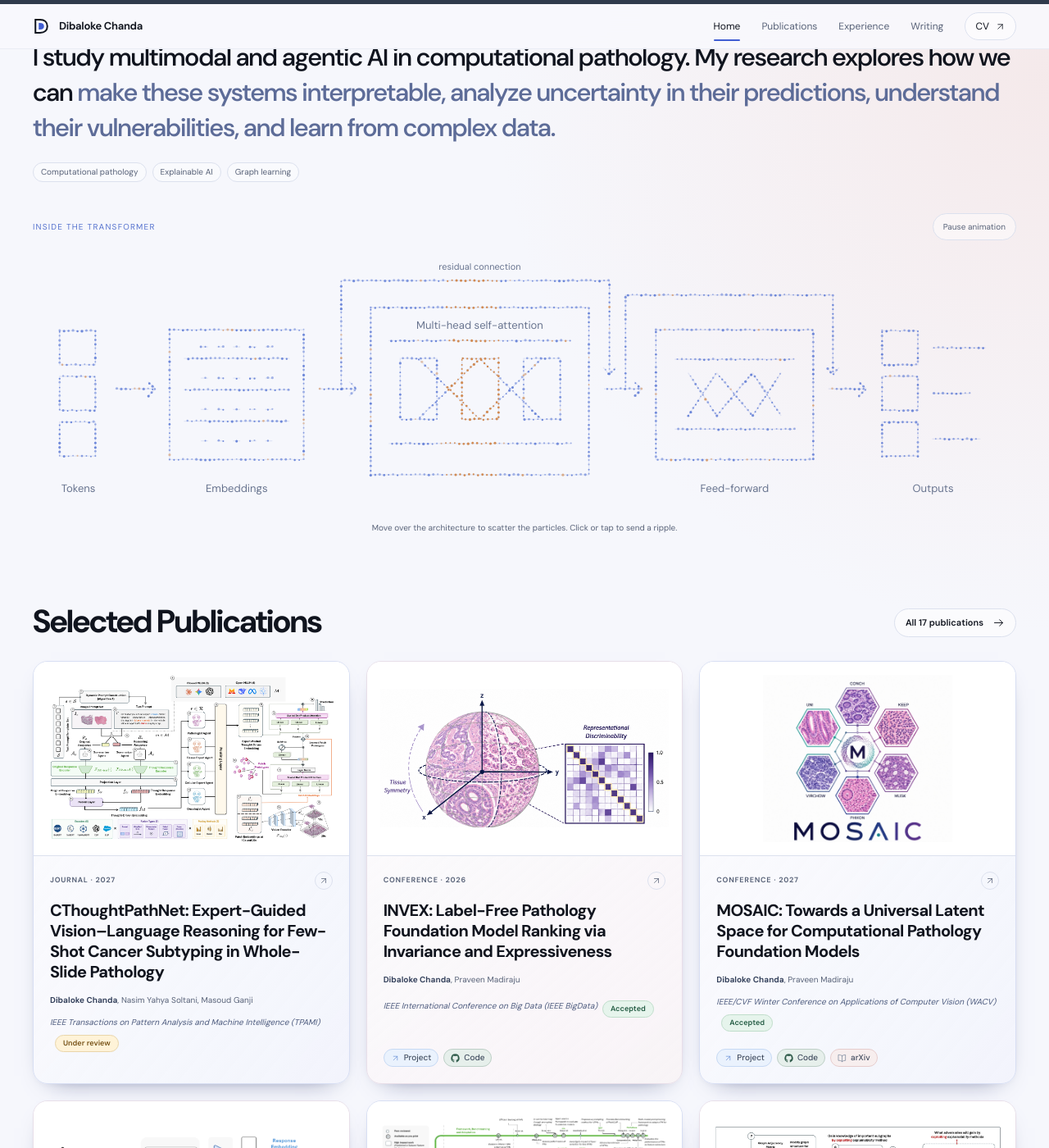
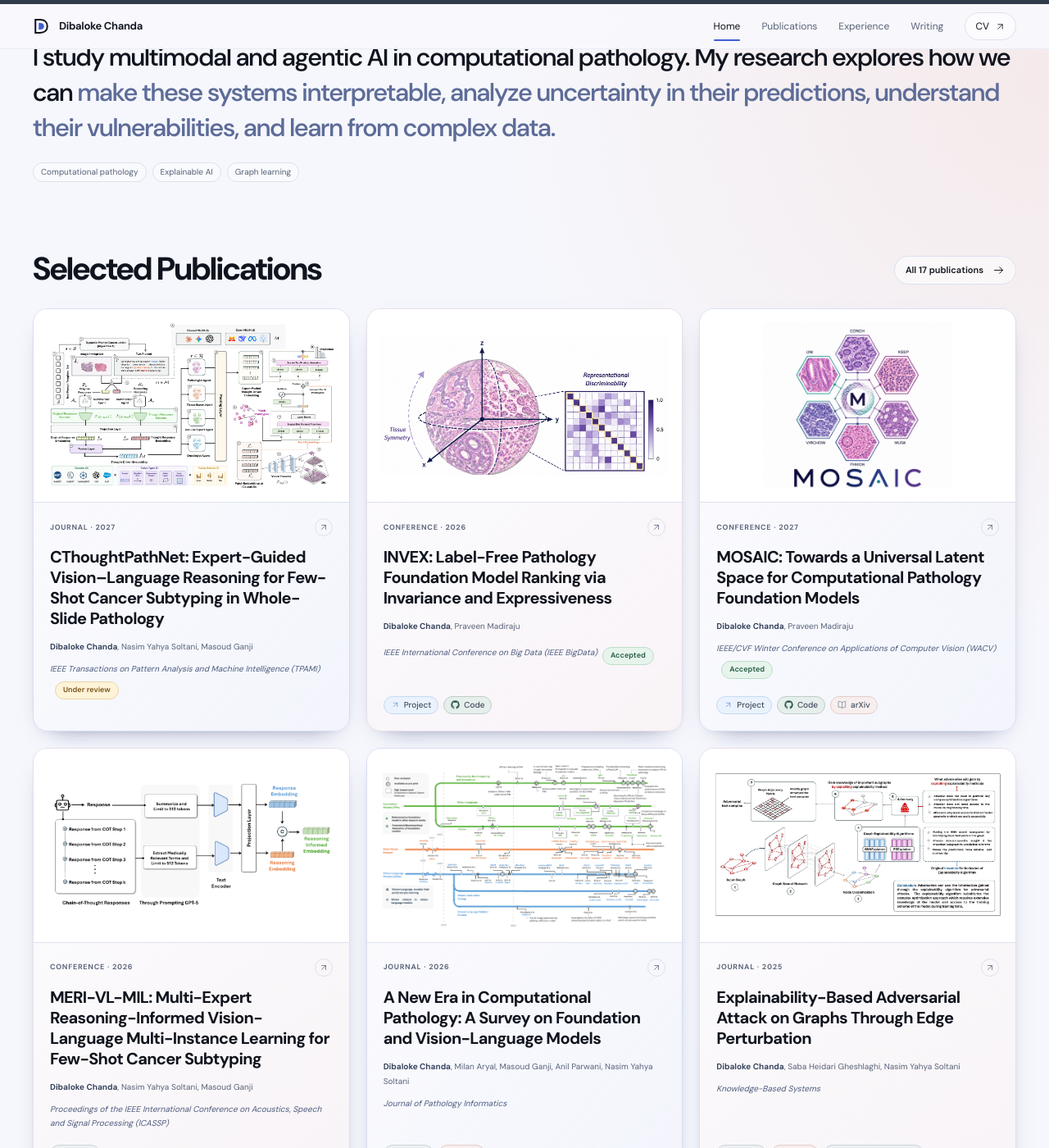
Before and after one commit to dibaloke/dibaloke.github.io, a Jekyll site: the page built from _pages/about.md, in a window 1280 px wide and 1400 px high, scrolled down 706 px. Shown: the whole window at 82% size. Built offline with Jekyll 4.4.1, drawn with Linux system fonts in a browser that asks for light colours; some of the changed lines change nothing that is shown.

Commit message:
Remove Transformer particle animation

```diff
--- a/_includes/academic/transformer-particles.html
+++ /dev/null
@@ -1,23 +0,0 @@
-<section class="transformer-particles" aria-label="Interactive Transformer architecture" data-transformer-particles>
-  <div class="transformer-toolbar"><span>Inside the Transformer</span><button type="button" data-particle-toggle hidden>Pause animation</button></div>
-  <div class="transformer-stage">
-    <svg viewBox="0 0 1100 300" role="img" aria-labelledby="transformer-description">
-      <title id="transformer-description">A simplified Transformer: tokens become embeddings, pass through multi-head self-attention and a feed-forward network with residual connections, then produce output representations.</title>
-      <g class="transformer-lines" fill="none" stroke="currentColor" stroke-width="1.2">
-        <path data-particle-path d="M30 92h40v38H30z M30 143h40v38H30z M30 194h40v38H30z M92 157h45m-8-8 8 8-8 8"/>
-        <path data-particle-path d="M153 91h150v145H153z M169 123h118 M169 158h118 M169 193h118 M320 157h42m-8-8 8 8-8 8"/>
-        <path data-particle-path d="M378 66h244v187H378z M398 103h204 M398 218h204 M411 123v68h41v-68z M480 123v68h41v-68z M549 123v68h41v-68z M431 123l69 68m0-68-69 68m69-68 69 68m0-68-69 68 M639 157h42m-8-8 8 8-8 8"/>
-        <path data-particle-path d="M697 91h176v145H697z M718 124h134 M718 202h134 M733 139l32 48m0-48-32 48m32-48 40 48m0-48-40 48m40-48 32 48m0-48-32 48 M890 157h42m-8-8 8 8-8 8"/>
-        <path data-particle-path d="M950 92h40v38h-40z M950 143h40v38h-40z M950 194h40v38h-40z M1006 111h60 M1006 162h43 M1006 213h54"/>
-        <path data-particle-path d="M345 157V36h300v105m-7-8 7 8 7-8 M663 157V52h232v89m-7-8 7 8 7-8"/>
-        <path data-particle-path d="M188 110h8m10 0h8m10 0h8m10 0h8m10 0h8 M188 145h8m10 0h8m10 0h8m10 0h8m10 0h8 M188 180h8m10 0h8m10 0h8m10 0h8m10 0h8 M188 215h8m10 0h8m10 0h8m10 0h8m10 0h8"/>
-      </g>
-      <g class="transformer-labels" fill="currentColor" text-anchor="middle">
-        <text x="51" y="272">Tokens</text><text x="228" y="272">Embeddings</text><text x="500" y="90">Multi-head self-attention</text><text x="785" y="272">Feed-forward</text><text x="1007" y="272">Outputs</text>
-        <text x="500" y="24" class="transformer-label-small">residual connection</text>
-      </g>
-    </svg>
-    <canvas aria-hidden="true"></canvas>
-  </div>
-  <p class="transformer-hint">Move over the architecture to scatter the particles. Click or tap to send a ripple.</p>
-</section>
--- a/_layouts/academic.html
+++ b/_layouts/academic.html
@@ -17,7 +17,7 @@
     <link rel="alternate" type="application/atom+xml" title="{{ site.title | escape }}" href="{{ '/feed.xml' | relative_url }}">
     <link rel="stylesheet" href="{{ '/assets/css/academic.css' | relative_url }}?v={{ site.time | date: '%s' }}">
     <script src="{{ '/assets/js/academic.js' | relative_url }}" defer></script>
-    {% if page.home %}<script src="{{ '/assets/js/research-dialogs.js' | relative_url }}" defer></script><script src="{{ '/assets/js/transformer-particles.js' | relative_url }}" defer></script>{% endif %}
+    {% if page.home %}<script src="{{ '/assets/js/research-dialogs.js' | relative_url }}" defer></script>{% endif %}
   </head>
   <body>
     <a class="skip-link" href="#main">Skip to content</a>
--- a/_pages/about.md
+++ b/_pages/about.md
@@ -23,8 +23,6 @@ redirect_from:
 </section>
 
 
-
-{% include academic/transformer-particles.html %}
 
 <section class="home-section selected-section" aria-labelledby="selected-title">
   <div class="section-heading"><div><h2 id="selected-title">Selected Publications</h2></div><a class="button button-secondary button-small" href="{{ '/publication/' | relative_url }}">All {{ site.data.publications | size }} publications {% include academic/icon.html name="arrow-right" %}</a></div>
--- a/assets/css/academic.css
+++ b/assets/css/academic.css
@@ -104,21 +104,6 @@ h1>span,h2>span,.text-accent{color:var(--accent)}
 .section-heading .eyebrow{margin-bottom:10px}
 .section-heading>div>p:not(.eyebrow){font-size:13px;color:var(--muted);margin-top:10px;line-height:1.7}
 .section-heading>.button,.section-heading>.text-link{flex-shrink:0;margin-bottom:4px}
-.transformer-particles{margin-top:38px;color:#5572ce}
-.transformer-toolbar{display:flex;align-items:center;justify-content:space-between;gap:15px;font-size:10px;letter-spacing:.12em;text-transform:uppercase}
-.transformer-toolbar button{border:1px solid var(--line);border-radius:20px;background:#ffffff70;color:var(--muted);padding:7px 12px;font-size:10px;letter-spacing:0;cursor:pointer}
-.transformer-toolbar button:disabled{cursor:default}
-.transformer-toolbar button:focus-visible{outline:2px solid var(--accent);outline-offset:3px}
-.transformer-stage{position:relative;width:100%;aspect-ratio:1100/300;min-height:160px;margin-top:10px}
-.transformer-stage svg,.transformer-stage canvas{display:block;position:absolute;inset:0;width:100%;height:100%}
-.transformer-stage canvas{pointer-events:none}
-.transformer-labels{font-size:12px;font-family:inherit;fill:#68748f}
-.transformer-label-small{font-size:10px}
-.particles-ready .transformer-lines{opacity:.12}
-.transformer-hint{font-size:10px;color:var(--muted);text-align:center;margin-top:5px}
-@media(max-width:700px){.transformer-particles{margin-top:28px}.transformer-stage{min-height:130px}.transformer-hint{font-size:9px;max-width:260px;margin:4px auto 0}.transformer-toolbar{font-size:9px}}
-@media(prefers-reduced-motion:reduce){.transformer-hint{display:none}}
-@media print{.transformer-toolbar button,.transformer-hint,.transformer-stage canvas{display:none}.particles-ready .transformer-lines{opacity:1}}
 .work-grid{display:grid;grid-template-columns:repeat(3,minmax(0,1fr));gap:20px}
 .work-card{border:1px solid #d8dff3;border-radius:var(--radius);background:linear-gradient(130deg,#ffffffad,#f0f2fc8c);box-shadow:var(--shadow);overflow:hidden;display:flex;flex-direction:column;transition:transform .2s,box-shadow .2s,border-color .2s}
 .work-card:nth-of-type(2n){background:linear-gradient(140deg,#ffffffad,#fbf0f17a);border-color:#e8dfe9}
--- a/assets/js/transformer-particles.js
+++ /dev/null
@@ -1,162 +0,0 @@
-/* Particle illustration of a simplified Transformer. No external dependencies. */
-(() => {
-  'use strict';
-  const host = document.querySelector('[data-transformer-particles]');
-  if (!host) return;
-  const stage = host.querySelector('.transformer-stage');
-  const canvas = host.querySelector('canvas');
-  const ctx = canvas.getContext('2d');
-  if (!ctx) return;
-  const toggle = host.querySelector('[data-particle-toggle]');
-  const motion = matchMedia('(prefers-reduced-motion: reduce)');
-  const particles = [];
-  let seed = 73;
-  const random = () => {
-    seed = (seed * 16807) % 2147483647;
-    return (seed - 1) / 2147483646;
-  };
-  host.querySelectorAll('[data-particle-path]').forEach(path => {
-    const length = path.getTotalLength();
-    for (let d = 0; d < length; d += 5) {
-      const p = path.getPointAtLength(d);
-      particles.push({ homeX: p.x, homeY: p.y, x: p.x, y: p.y,
-        vx: 0, vy: 0, phase: random() * Math.PI * 2,
-        radius: 0.8 + random() * 0.7, accent: random() < 0.045 });
-    }
-  });
-  let frame = 0;
-  let previousTime = 0;
-  let elapsed = 0;
-  let paused = false;
-  let visible = true;
-  let pointer = null;
-  let ripple = null;
-  let width = 0;
-  let height = 0;
-  let scale = 1;
-  let offsetX = 0;
-  let offsetY = 0;
-
-  function draw(time, animate) {
-    ctx.clearRect(0, 0, width, height);
-    ctx.save();
-    ctx.translate(offsetX, offsetY);
-    ctx.scale(scale, scale);
-    particles.forEach(p => {
-      if (animate) {
-        p.vx += (p.homeX - p.x) * 0.024;
-        p.vy += (p.homeY - p.y) * 0.024;
-        if (pointer) {
-          const dx = p.x - pointer.x;
-          const dy = p.y - pointer.y;
-          const distance = Math.hypot(dx, dy);
-          if (distance < 92) {
-            const force = (1 - distance / 92) * 1.7;
-            p.vx += dx / Math.max(distance, 1) * force;
-            p.vy += dy / Math.max(distance, 1) * force;
-          }
-        }
-        if (ripple) {
-          const dx = p.homeX - ripple.x;
-          const dy = p.homeY - ripple.y;
-          const distance = Math.hypot(dx, dy);
-          const wave = Math.abs(distance - (time - ripple.time) * 0.5);
-          if (wave < 28) {
-            const force = (1 - wave / 28) * 0.65;
-            p.vx += dx / Math.max(distance, 1) * force;
-            p.vy += dy / Math.max(distance, 1) * force;
-          }
-        }
-        p.vx *= 0.87;
-        p.vy *= 0.87;
-        p.x += p.vx;
-        p.y += p.vy;
-      }
-      const shimmer = animate ? Math.sin(time * 0.0018 + p.phase) : 0;
-      const signal = animate && Math.abs(p.homeX - ((time * 0.1) % 1250 - 75)) < 30;
-      ctx.globalAlpha = signal ? 1 : 0.45 + (shimmer + 1) * 0.17;
-      ctx.fillStyle = p.accent || signal ? '#d18b54' : '#496ad0';
-      ctx.beginPath();
-      ctx.arc(p.x, p.y + (animate ? shimmer * 0.55 : 0), p.radius, 0, Math.PI * 2);
-      ctx.fill();
-    });
-    ctx.restore();
-    if (ripple && time - ripple.time > 2600) ripple = null;
-  }
-
-  function tick(now) {
-    frame = 0;
-    if (now - previousTime >= 1000 / 45) {
-      // Limit updates after a suspended tab and keep simulation speed stable.
-      elapsed += Math.min(now - previousTime || 22, 40);
-      previousTime = now;
-      draw(elapsed, true);
-    }
-    if (canAnimate()) frame = requestAnimationFrame(tick);
-  }
-  function canAnimate() {
-    return !paused && !motion.matches && visible && !document.hidden;
-  }
-  function sync() {
-    if (frame) cancelAnimationFrame(frame);
-    frame = 0;
-    previousTime = performance.now();
-    toggle.disabled = motion.matches;
-    toggle.textContent = motion.matches ? 'Reduced motion' : paused ? 'Resume animation' : 'Pause animation';
-    toggle.setAttribute('aria-pressed', String(paused));
-    if (canAnimate()) frame = requestAnimationFrame(tick);
-    else draw(elapsed, false);
-  }
-  function resize() {
-    const rect = stage.getBoundingClientRect();
-    width = rect.width;
-    height = rect.height;
-    const ratio = Math.min(devicePixelRatio || 1, 2);
-    canvas.width = Math.round(width * ratio);
-    canvas.height = Math.round(height * ratio);
-    ctx.setTransform(ratio, 0, 0, ratio, 0, 0);
-    scale = Math.min(width / 1100, height / 300);
-    offsetX = (width - 1100 * scale) / 2;
-    offsetY = (height - 300 * scale) / 2;
-    pointer = null;
-    draw(elapsed, false);
-  }
-  function position(event) {
-    const rect = stage.getBoundingClientRect();
-    return { x: (event.clientX - rect.left - offsetX) / scale,
-      y: (event.clientY - rect.top - offsetY) / scale };
-  }
-  stage.addEventListener('pointermove', event => {
-    if (canAnimate() && event.pointerType !== 'touch') pointer = position(event);
-  });
-  stage.addEventListener('pointerleave', () => { pointer = null; });
-  stage.addEventListener('pointerdown', event => {
-    if (canAnimate()) ripple = { ...position(event), time: elapsed };
-  });
-  toggle.addEventListener('click', () => {
-    paused = !paused;
-    pointer = null;
-    sync();
-  });
-  motion.addEventListener('change', () => {
-    if (motion.matches) {
-      pointer = null;
-      ripple = null;
-      particles.forEach(p => { p.x = p.homeX; p.y = p.homeY; p.vx = p.vy = 0; });
-    }
-    sync();
-  });
-  document.addEventListener('visibilitychange', sync);
-  if ('IntersectionObserver' in window) {
-    new IntersectionObserver(entries => {
-      visible = entries[0].isIntersecting;
-      sync();
-    }).observe(stage);
-  }
-  if ('ResizeObserver' in window) new ResizeObserver(resize).observe(stage);
-  else window.addEventListener('resize', resize);
-  resize();
-  host.classList.add('particles-ready');
-  toggle.hidden = false;
-  sync();
-})();
```
